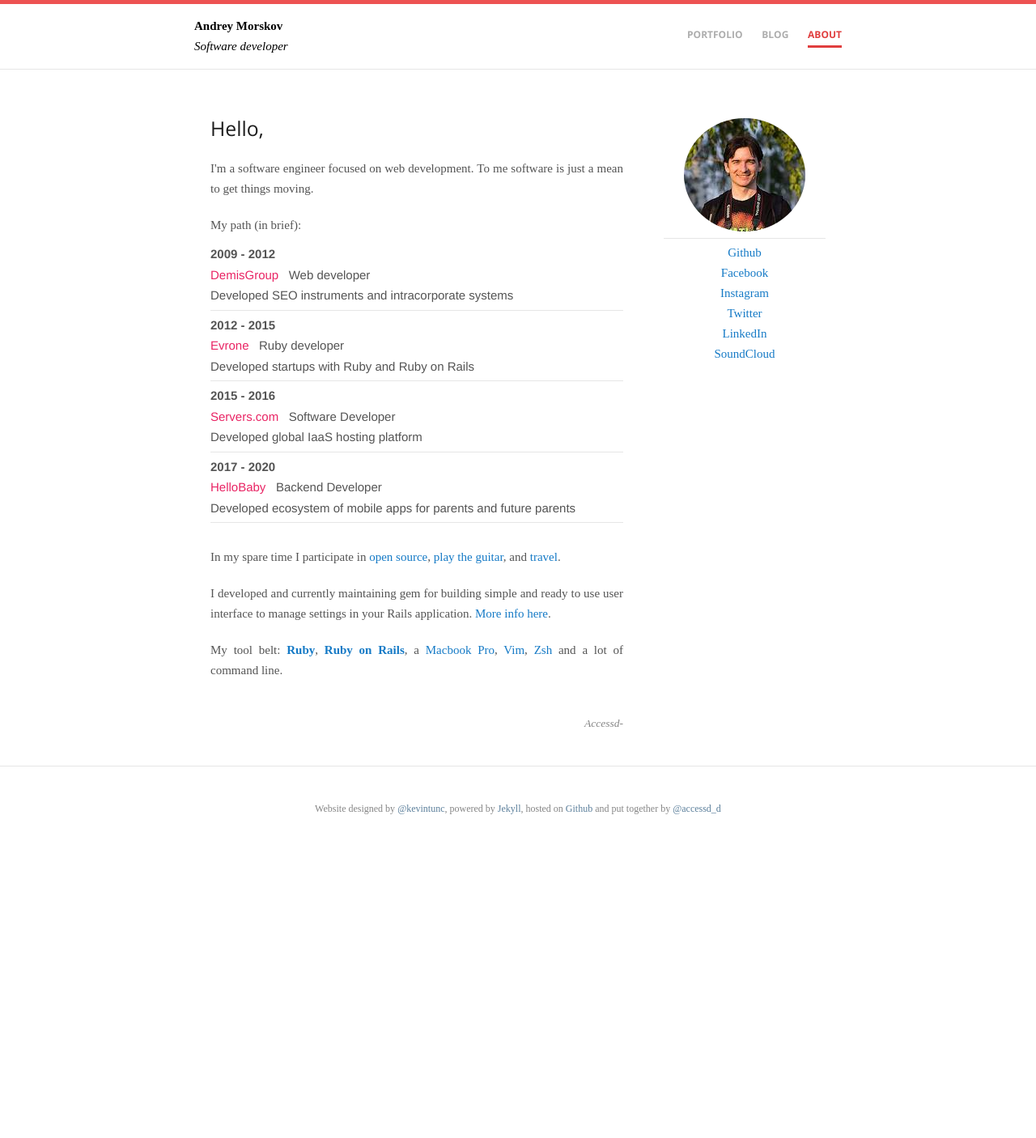
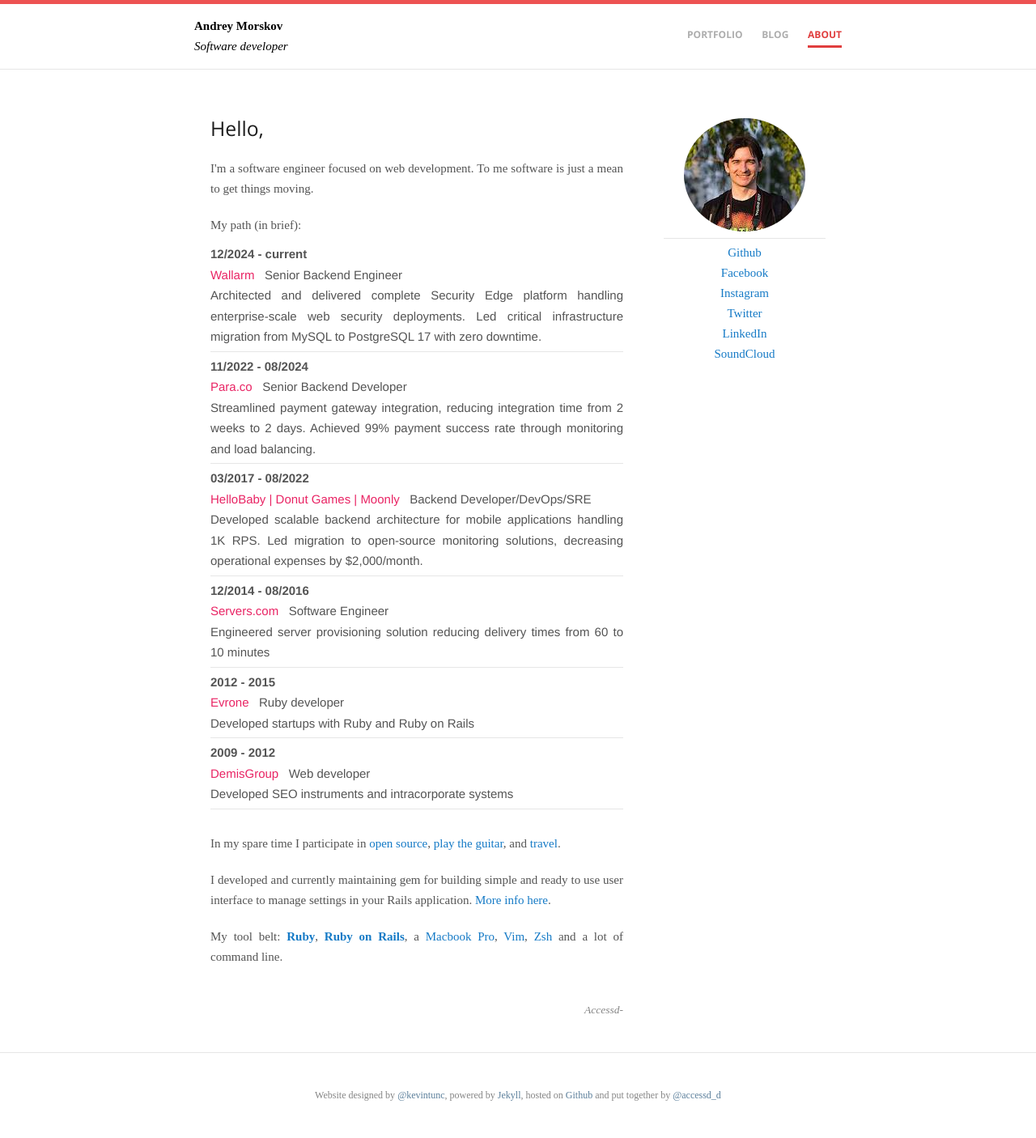
Before and after one commit to accessd/accessd.github.io, a Jekyll site: the page built from index.html, in a window 1280 px wide. Shown: the whole page at 81% size. Built offline with Jekyll 4.4.1, drawn with Linux system fonts in a browser that asks for light colours; some web fonts are replaced; before the commit the page ends 1052 px from its top, so only the background shows below that.

Commit message:
update jobs

```diff
--- a/_data/jobs.yml
+++ b/_data/jobs.yml
@@ -1,31 +1,47 @@
-- name: DemisGroup
-  link: http://demis.ru
-  years: 2009 - 2012
-  position: Web developer
-  location: Tambov, Russia
+- name: Wallarm
+  link: https://wallarm.com
+  years: 12/2024 - current
+  position: Senior Backend Engineer
+  location: Remote
   description: >
-    Developed SEO instruments and intracorporate systems
+    Architected and delivered complete Security Edge platform handling enterprise-scale web security deployments. Led critical infrastructure migration from MySQL to PostgreSQL 17 with zero downtime.
+
+- name: Para.co
+  link: https://para.co
+  years: 11/2022 - 08/2024
+  position: Senior Backend Developer
+  location: Remote
+  description: >
+    Streamlined payment gateway integration, reducing integration time from 2 weeks to 2 days. Achieved 99% payment success rate through monitoring and load balancing.
+
+- name: HelloBaby | Donut Games | Moonly
+  link: https://babyalbum.com
+  years: 03/2017 - 08/2022
+  position: Backend Developer/DevOps/SRE
+  location: Remote
+  description: >
+    Developed scalable backend architecture for mobile applications handling 1K RPS. Led migration to open-source monitoring solutions, decreasing operational expenses by $2,000/month.
+
+- name: Servers.com
+  link: https://servers.com
+  years: 12/2014 - 08/2016
+  position: Software Engineer
+  location: Limassol, Cyprus
+  description: >
+    Engineered server provisioning solution reducing delivery times from 60 to 10 minutes
 
 - name: Evrone
-  link: http://evrone.com
+  link: https://evrone.com
   years: 2012 - 2015
   position: Ruby developer
   location: Remote
   description: >
     Developed startups with Ruby and Ruby on Rails
 
-- name: Servers.com
-  link: https://servers.com
-  years: 2015 - 2016
-  position: Software Developer
-  location: Limassol, Cyprus
+- name: DemisGroup
+  link: https://demis.ru
+  years: 2009 - 2012
+  position: Web developer
+  location: Tambov, Russia
   description: >
-    Developed global IaaS hosting platform
-
-- name: HelloBaby
-  link: https://babyalbum.com
-  years: 2017 - 2020
-  position: Backend Developer
-  location: Remote
-  description: >
-    Developed ecosystem of mobile apps for parents and future parents
+    Developed SEO instruments and intracorporate systems
```
